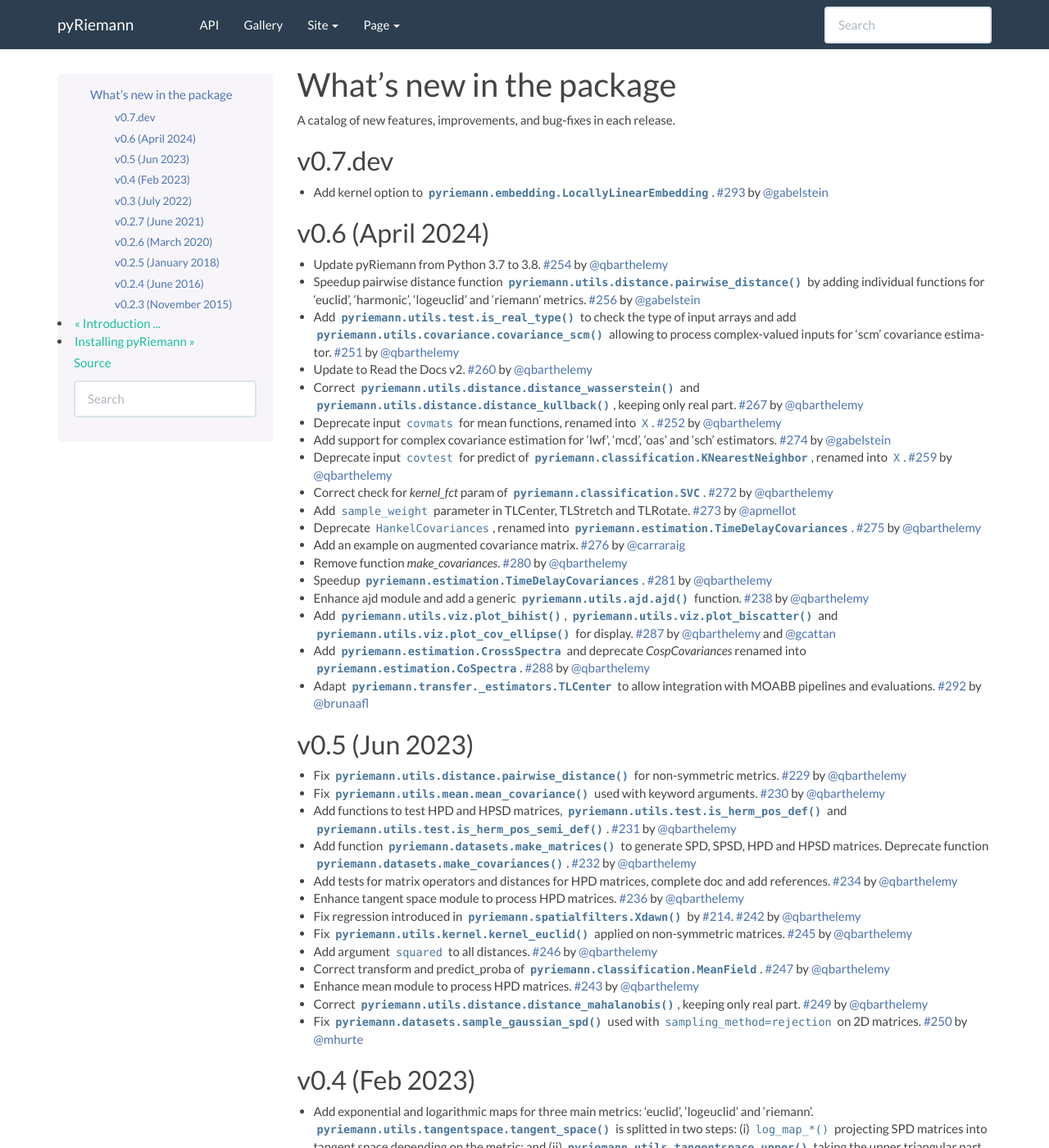
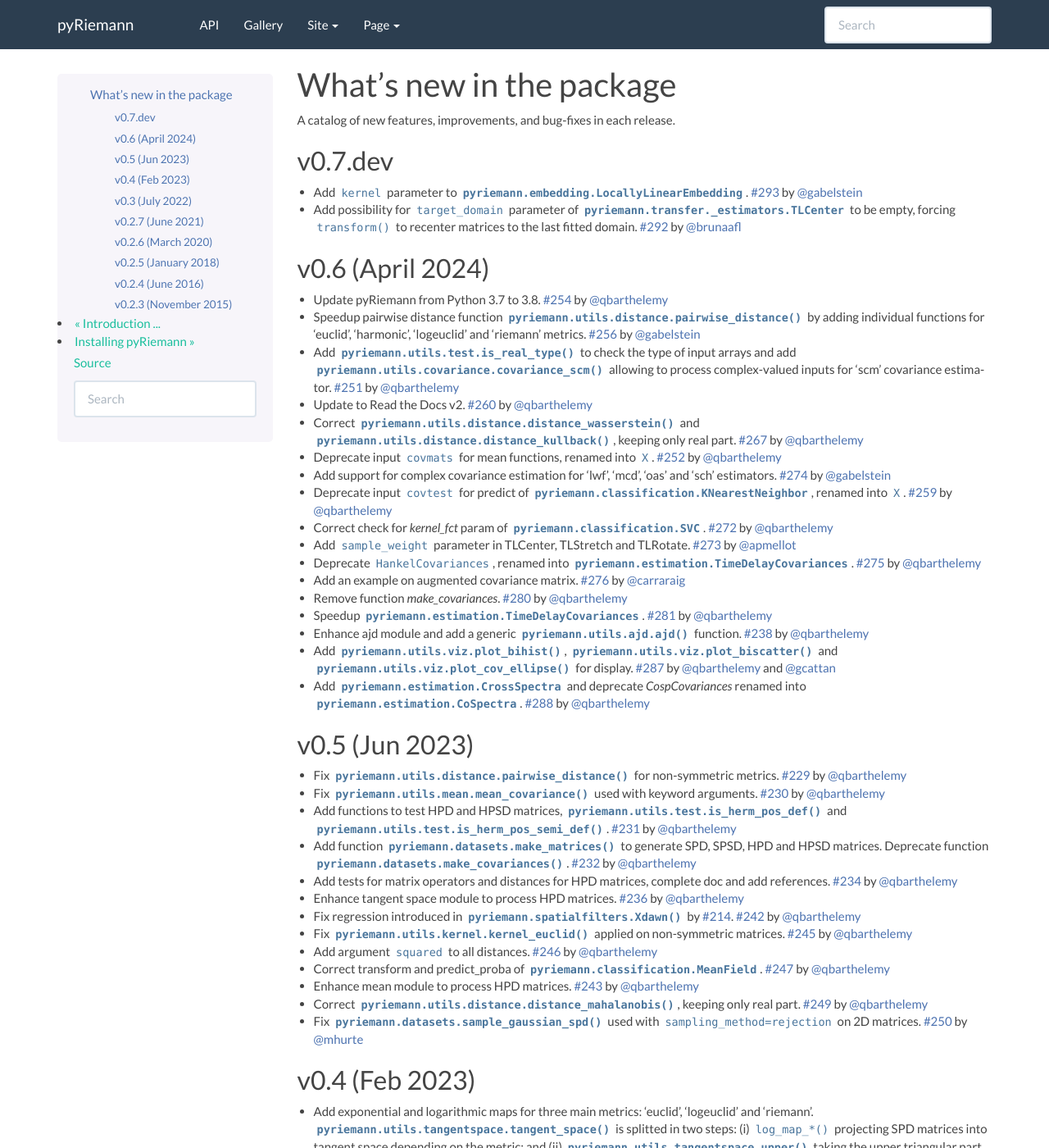
Before and after one commit to pyRiemann/pyRiemann, a Sphinx documentation site: the page built from doc/whatsnew.rst, in a window 1280 px wide and 1400 px high. Shown: the whole window at 82% size. Built offline with Sphinx 7.4.7, drawn with Linux system fonts in a browser that asks for light colours; pages that are not in the unit, such as notebooks, are missing from menus; the version number could not be read and is left out.

Commit message:
move contrib to version 0.7 in whatsnew

```diff
--- a/doc/whatsnew.rst
+++ b/doc/whatsnew.rst
@@ -10,7 +10,9 @@
 v0.7.dev
 --------
 
-- Add kernel option to :class:`pyriemann.embedding.LocallyLinearEmbedding`. :pr:`293` by :user:`gabelstein`
+- Add ``kernel`` parameter to :class:`pyriemann.embedding.LocallyLinearEmbedding`. :pr:`293` by :user:`gabelstein`
+
+- Add possibility for ``target_domain`` parameter of :class:`pyriemann.transfer._estimators.TLCenter` to be empty, forcing ``transform()`` to recenter matrices to the last fitted domain. :pr:`292` by :user:`brunaafl`
 
 v0.6 (April 2024)
 -----------------
@@ -51,8 +53,6 @@
   by :user:`qbarthelemy` and :user:`gcattan`
 
 - Add :class:`pyriemann.estimation.CrossSpectra` and deprecate `CospCovariances` renamed into :class:`pyriemann.estimation.CoSpectra`. :pr:`288` by :user:`qbarthelemy`
-
-- Adapt :class:`pyriemann.transfer._estimators.TLCenter` to allow integration with MOABB pipelines and evaluations. :pr:`292` by :user:`brunaafl`
 
 v0.5 (Jun 2023)
 ---------------
```
Also changed, not shown: 2 other files.
